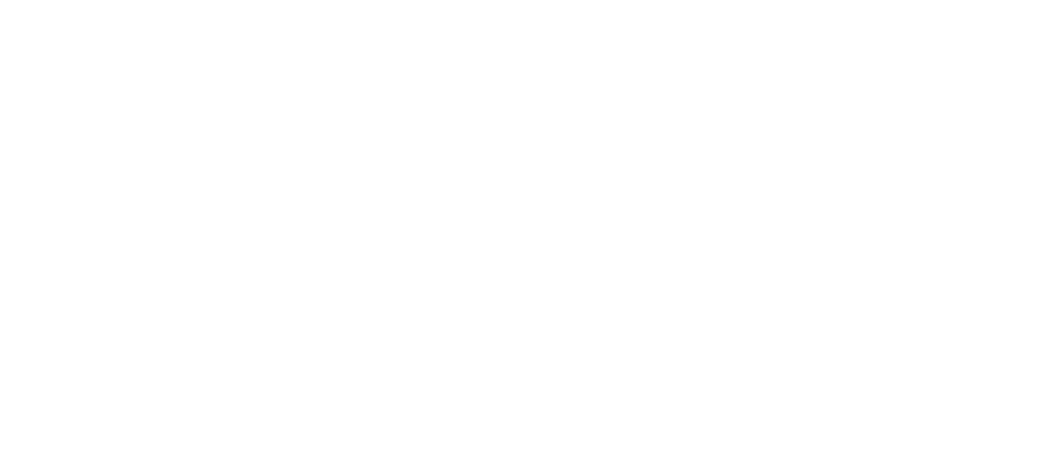
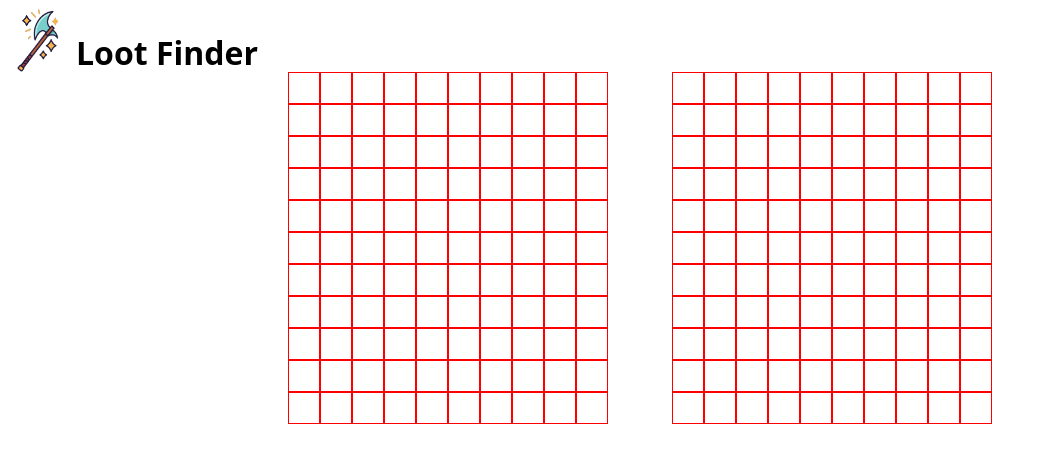
Before and after one commit to thongster/odin-battleship, a website built with webpack: page src/index.html in a window 1280 px wide. Shown: the whole page, without its empty margins (0-1037 px from the left). Built offline with nearby package versions, Linux system fonts and the light colour scheme.

Commit message:
started ui module and game driver module. began html/css layout

```diff
--- /dev/null
+++ b/src/gamedriver.js
@@ -0,0 +1,3 @@
+import Item from './ship.js';
+import Gameboard from './gameboard.js';
+import Player from './player.js';
--- a/src/index.html
+++ b/src/index.html
@@ -8,6 +8,16 @@
     <title>Odin Battleship</title>
   </head>
   <body>
+    <div class="container">
+      <header>
+        <img src="./img/favicon.png" alt="">
+        <h1>Loot Finder</h1>
+      </header>
+      <div class="app">
+        <div class="grid" id="playerGrid"></div>
+        <div class="grid" id="computerGrid"></div>
+      </div>
+    </div>
     <script src="./index.js"></script>
   </body>
 </html>
--- a/src/index.js
+++ b/src/index.js
@@ -2,10 +2,7 @@ import './modern-normalize.css';
 import './style.css';
 import Ship from './ship.js';
 import Gameboard from './gameboard.js';
+import Player from './player.js';
+import { createGrids } from './ui.js';
 
-// const newShip = new Ship(5);
-// const newGameboard = new Gameboard();
-// newGameboard.setShip(newShip, 'horizontal', 5, 8);
-// newGameboard.receiveAttack(6, 8);
-// newGameboard.receiveAttack(5, 8);
-// newGameboard.receiveAttack(8, 8);
+createGrids();
--- a/src/style.css
+++ b/src/style.css
@@ -0,0 +1,47 @@
+html, body, .container {
+ height: 100vh;
+ display: flex;
+ flex-direction: column;
+}
+
+.container {
+    margin: 0.5rem;
+}
+
+header {
+    display: flex;
+    flex-direction: row;
+    height: 4rem;
+    gap: 0.25rem;
+    justify-content: start;
+    align-items: end;
+}
+
+h1 {
+    margin: 0;
+    padding: 0;
+}
+
+header > img {
+    aspect-ratio: 1;
+    height: 4rem;
+}
+
+.app {
+    display: flex;
+    flex-direction: row;
+    justify-content: center;
+    gap: 4rem;
+}
+
+.grid {
+    display: grid;
+    grid-template-columns: repeat(10, 1fr);
+    grid-template-rows: repeat(10, 1fr);
+}
+
+.cell {
+    border: 1px solid red;
+    height: 2rem;
+    width: 2rem;
+}
--- /dev/null
+++ b/src/ui.js
@@ -0,0 +1,28 @@
+function createGrids() {
+  const playerGrid = document.getElementById('playerGrid');
+  const computerGrid = document.getElementById('computerGrid');
+
+  for (let i = 0; i < 10; i++) {
+    const cell = document.createElement('div');
+    cell.classList.add('cell');
+    playerGrid.append(cell);
+    for (let i = 0; i < 10; i++) {
+      const cell = document.createElement('div');
+      cell.classList.add('cell');
+      playerGrid.append(cell);
+    }
+  }
+
+  for (let i = 0; i < 10; i++) {
+    const cell = document.createElement('div');
+    cell.classList.add('cell');
+    computerGrid.append(cell);
+    for (let i = 0; i < 10; i++) {
+      const cell = document.createElement('div');
+      cell.classList.add('cell');
+      computerGrid.append(cell);
+    }
+  }
+}
+
+export { createGrids };
```
Also changed, not shown: src/gamedriver.test.js (added, +3 -0 lines), src/img/favicon.png (added).
